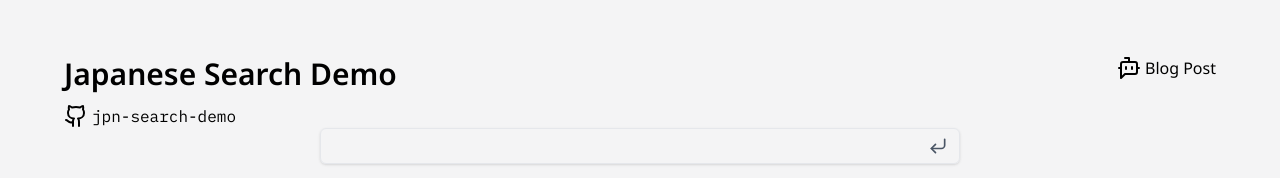
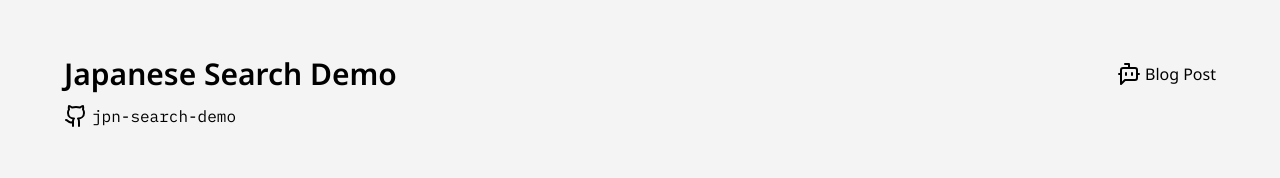
Before and after one commit to weekiat-douze/jpn-search-demo, a React (Vite) app: page / in a window 1280 px wide. Shown: the top 178 px of the page. Built offline with nearby package versions, Linux system fonts and the light colour scheme.

Commit message:
Align header items

```diff
--- a/src/components/my-components/header.tsx
+++ b/src/components/my-components/header.tsx
@@ -5,8 +5,8 @@ import { BotMessageSquare, Github } from "lucide-react";
 
 export default function Header() {
     return <>
-        <div className="flex flex-col w-9/10 m-auto mt-14 gap-3">
-            <div className="flex justify-between">
+        <div className="flex flex-col w-9/10 m-auto mt-14 mb-14 gap-3">
+            <div className="flex justify-between items-center">
                 <h1 className="text-3xl font-notosans font-semibold">Japanese Search Demo</h1>
                 <a href="/" className="hover:text-slate-500">
                     <div className="flex gap-1">
```
